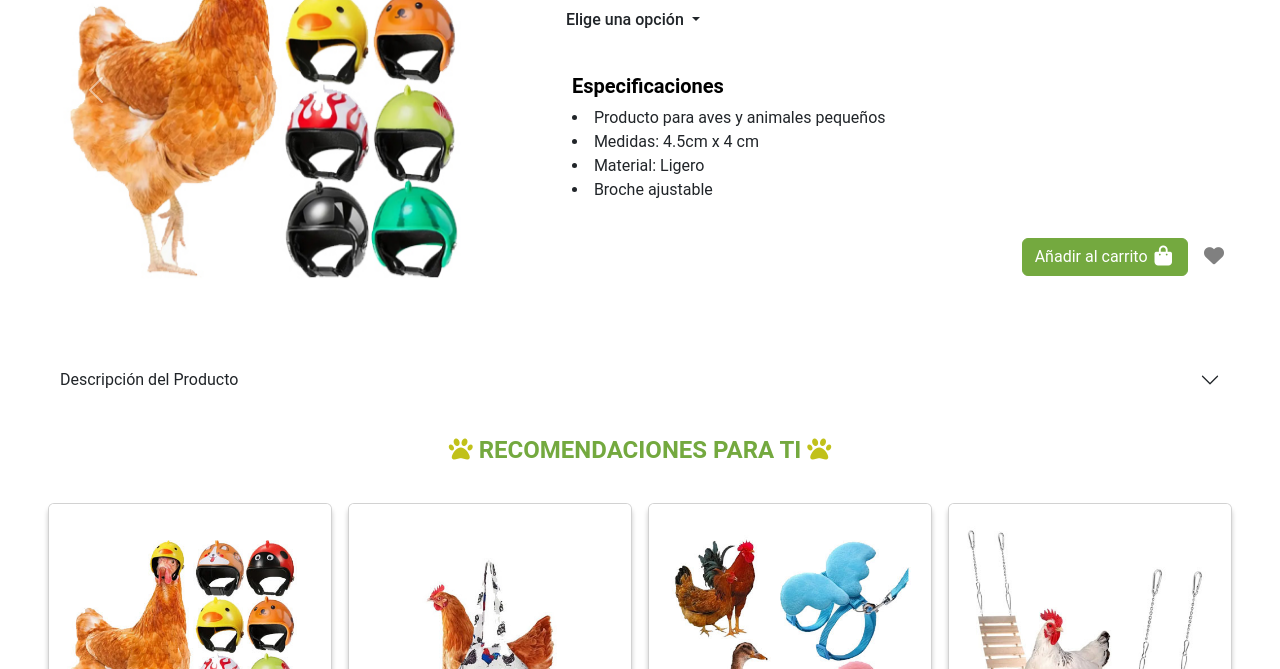
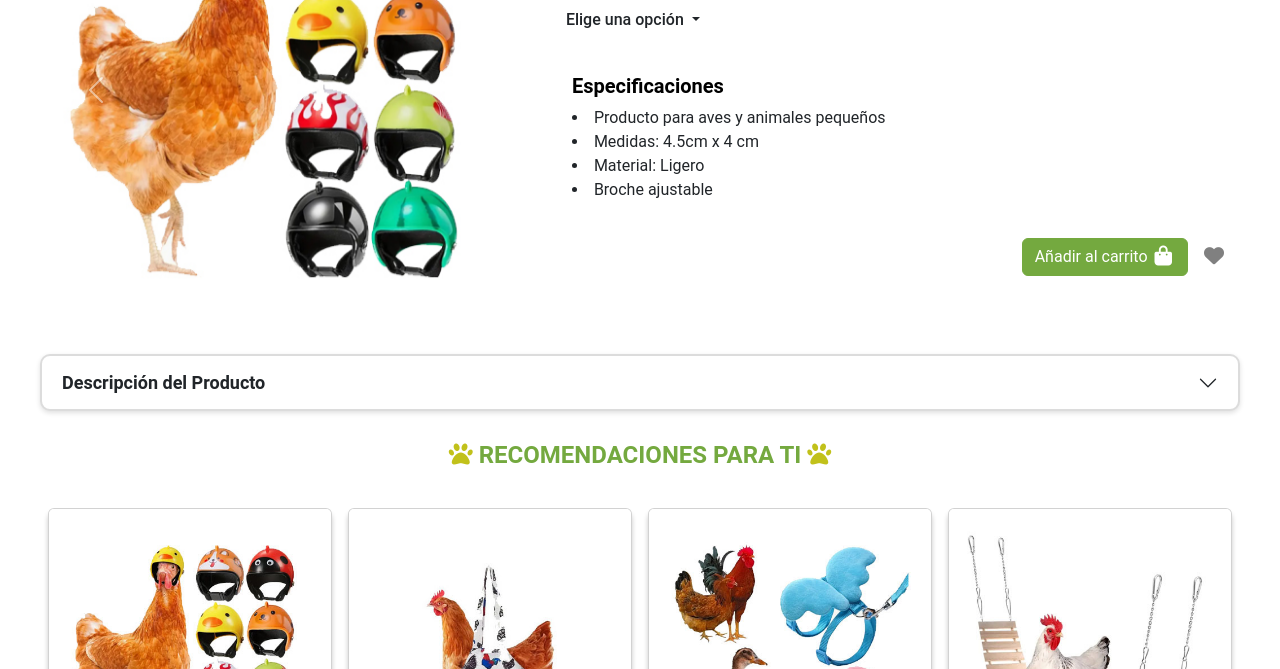
Before and after one commit to nmarchantp/web_mascotas, a plain HTML site: page vistas/detalle_producto.html in a window 1280 px wide. Shown: the part 431-1100 px from the top of the page. Drawn offline with nearby package versions, Linux system fonts and the light colour scheme.

Commit message:
arreglos varios en detalle y politicas Avance 2

```diff
--- a/css/detalle_style.css
+++ b/css/detalle_style.css
@@ -292,6 +292,14 @@ body {
     justify-content: right;
 }
 
+.barra-descrip{
+    font-size: large !important;
+    font-weight: 600 !important;
+    border: 2px solid #d6d6d6d5 !important;
+    border-radius: 10px !important;
+    box-shadow: 0px 2px 5px #e0e0e0;
+
+}
 
 
 /*ESTILOS DEL CARRUSEL RECOMENDADOS*/
--- a/css/politicas_seg_style.css
+++ b/css/politicas_seg_style.css
@@ -1,4 +1,3 @@
-
 body {
     margin: 0;
     font-family: 'Roboto',Arial, Helvetica, sans-serif !important;
@@ -183,12 +182,11 @@ body {
     padding: 10px 0;
 }
 
-
 /*-------------------------------------------------------------------
  Desde aqui hacia abajo es el css correspondiente a cada pagina
 -------------------------------------------------------------------*/
 
-.container{
+.contenido-politicas{
     justify-content: center;
     padding: 50px 0px 50px 0px;
 }
--- a/vistas/detalle_producto.html
+++ b/vistas/detalle_producto.html
@@ -296,7 +296,7 @@
             <div class="accordion accordion-flush" id="accordionFlushExample">
                 <div class="accordion-item">
                     <h2 class="accordion-header">
-                        <button class="accordion-button collapsed" type="button" data-bs-toggle="collapse"
+                        <button class="accordion-button collapsed barra-descrip" type="button" data-bs-toggle="collapse"
                             data-bs-target="#flush-collapseOne" aria-expanded="false" aria-controls="flush-collapseOne">
                             Descripción del Producto
                         </button>
```
Also changed, not shown: vistas/politicas_seg.html (+1 -1 lines).
